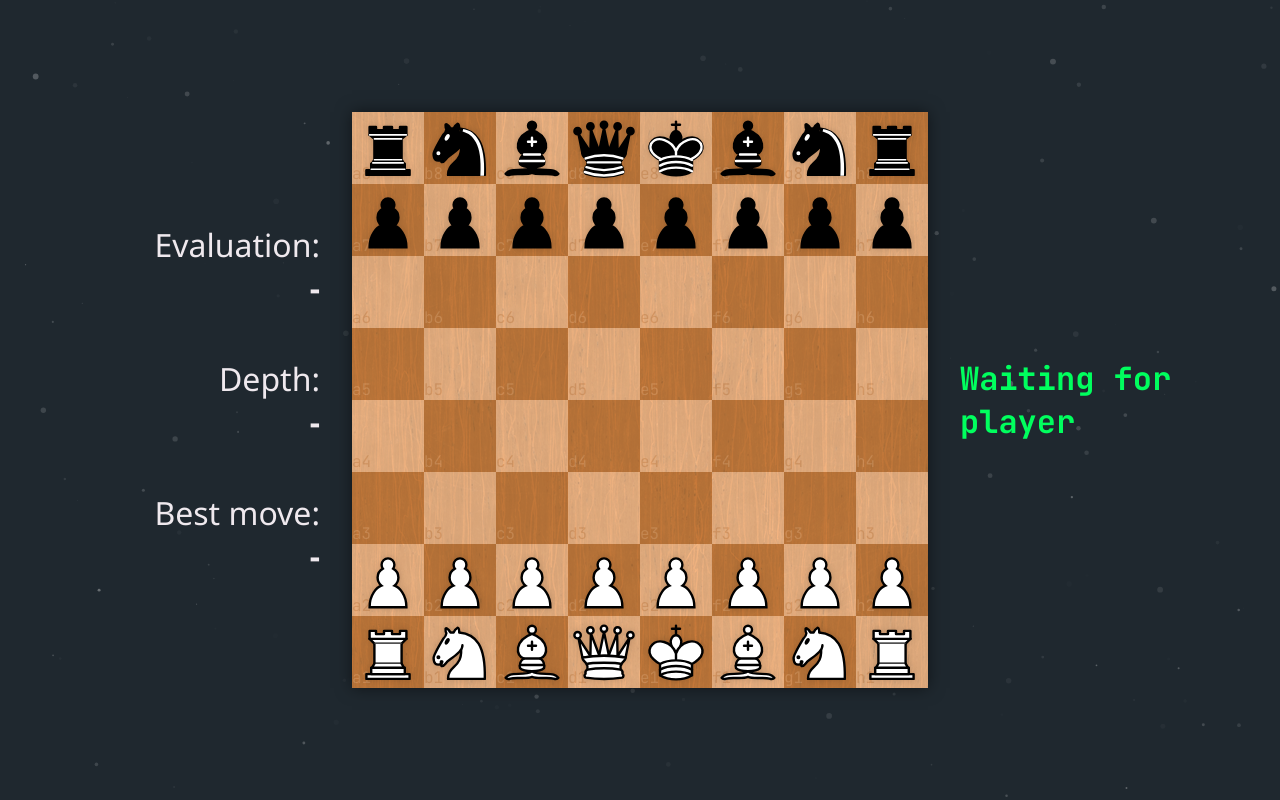
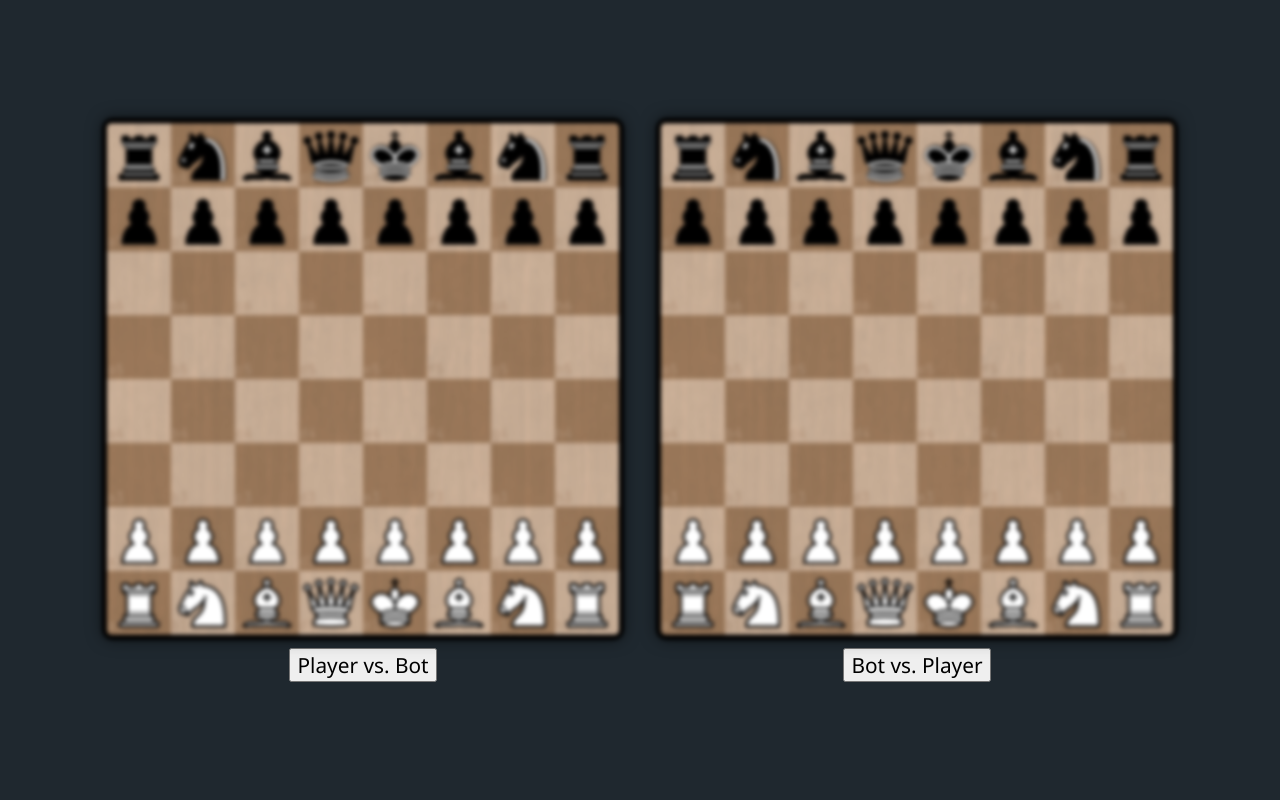
Before and after one commit to Repr-dev/Chess-Bot-WEB, a website: page index.html in a window 1280 px wide. Drawn offline with nearby package versions, Linux system fonts and the light colour scheme.

Commit message:
Main menu added (needs bot-vs-player image)

```diff
--- /dev/null
+++ b/game.html
@@ -0,0 +1,74 @@
+<!doctype html>
+<html lang="en">
+    <head>
+        <meta charset="UTF-8" />
+        <meta name="viewport" content="width=device-width, initial-scale=1.0" />
+        <title>Player vs. Bot</title>
+
+        <link rel="icon" href="assets/pieces/wp.svg" />
+
+        <link rel="preconnect" href="https://fonts.googleapis.com" />
+        <link rel="preconnect" href="https://fonts.gstatic.com" crossorigin />
+        <link
+            href="https://fonts.googleapis.com/css2?family=Noto+Sans:ital,wght@0,100..900;1,100..900&display=swap"
+            rel="stylesheet"
+        />
+        <link href="https://fonts.googleapis.com/css2?family=JetBrains+Mono:ital,wght@0,100..800;1,100..800&display=swap" rel="stylesheet">
+
+        <link rel="stylesheet" href="style.css" />
+    </head>
+    <body>
+        <div id="content-wrapper">
+            <div id="position-info">
+                <span>Evaluation: <br><span id="eval">-</span></span>
+                <span>Depth: <br><span id="depth">-</span></span>
+                <span>Best move: <br><button id="show-best-move" style="display: none;" onclick="showBestMove()">Show</button><span id="best-move">-</span></span>
+            </div>
+            <div id="board">
+                <!-- generated in JS -->
+            </div>
+            <div id="bot-info">
+                <span id="bot-status" class="waiting-for-player">Waiting for player</span>
+                <div id="post-game-div" style="display: none;"><button id="new-game" onclick="window.open('/', '_self')">New game</button></div>
+            </div>
+        </div>
+
+        <div id="particles-js"></div>
+        <script>
+            let urlParams = new URLSearchParams(window.location.search);
+            let mode = urlParams.get("mode");
+
+            const humanColor = mode != null ? (mode === "bvp" ? "b" : "w") : "w";
+
+            let icon = document.querySelector("link[rel='icon']");
+            icon.href = humanColor === "b" ? "./assets/pieces/bp.svg" : "./assets/pieces/wp.svg";
+        </script>
+        <script
+            src="https://cdnjs.cloudflare.com/ajax/libs/particles.js/2.0.0/particles.min.js"
+            integrity="sha512-Kef5sc7gfTacR7TZKelcrRs15ipf7+t+n7Zh6mKNJbmW+/RRdCW9nwfLn4YX0s2nO6Kv5Y2ChqgIakaC6PW09A=="
+            crossorigin="anonymous"
+            referrerpolicy="no-referrer"
+        ></script>
+        <script
+            src="https://cdnjs.cloudflare.com/ajax/libs/gsap/3.15.1/gsap.min.js"
+            integrity="sha512-VMHB/Dy1/3d+djJPdMhxbplbZgbfPNHy+yWCxB1MSrwUEcNE+gnviL/DwlGsh9wwobnRTiQc6ChK2ZoJamshXA=="
+            crossorigin="anonymous"
+            referrerpolicy="no-referrer"
+        ></script>
+        <script
+            src="https://cdnjs.cloudflare.com/ajax/libs/gsap/3.15.1/Draggable.min.js"
+            integrity="sha512-NKBTx98DcUYKhGHhXXFKMQvDSMyUzF4rkWbi8IF/clwZnpvMOqyBaSIcyWGdVaRCLfpgaMIeA/zPoja+SYz0Ng=="
+            crossorigin="anonymous"
+            referrerpolicy="no-referrer"
+        ></script>
+        <script type="importmap">
+            {
+                "imports": {
+                    "chess.js": "./node_modules/chess.js/dist/esm/chess.js"
+                }
+            }
+        </script>
+        <script src="index.js"></script>
+        <script type="module" src="module.js"></script>
+    </body>
+</html>
--- a/index.html
+++ b/index.html
@@ -5,7 +5,7 @@
         <meta name="viewport" content="width=device-width, initial-scale=1.0" />
         <title>Chess Bot Demo</title>
 
-        <link rel="icon" href="assets/pieces/wp.svg" />
+        <link rel="icon" href="assets/pieces/wk.svg" />
 
         <link rel="preconnect" href="https://fonts.googleapis.com" />
         <link rel="preconnect" href="https://fonts.gstatic.com" crossorigin />
@@ -19,16 +19,15 @@
     </head>
     <body>
         <div id="content-wrapper">
-            <div id="position-info">
-                <span>Evaluation: <br><span id="eval">-</span></span>
-                <span>Depth: <br><span id="depth">-</span></span>
-                <span>Best move: <br><button id="show-best-move" style="display: none;" onclick="showBestMove()">Show</button><span id="best-move">-</span></span>
-            </div>
-            <div id="board">
-                <!-- generated in JS -->
-            </div>
-            <div id="bot-info">
-                <span id="bot-status" class="waiting-for-player">Waiting for player</span>
+            <div id="game-option-wrapper">
+                <div class="game-option-container">
+                    <img class="game-option-thumbnail" src="./assets/player-vs-bot.png" onclick="window.open('game?mode=pvb', '_self')" draggable="false">
+                    <button id="p-v-b-button" onclick="window.open('game?mode=pvb', '_self')">Player vs. Bot</button>
+                </div>
+                <div class="game-option-container">
+                    <img class="game-option-thumbnail" src="./assets/player-vs-bot.png" onclick="window.open('game?mode=bvp', '_self')" draggable="false">
+                    <button id="b-v-p-button" onclick="window.open('game?mode=bvp', '_self')">Bot vs. Player</button>
+                </div>
             </div>
         </div>
 
@@ -39,26 +38,5 @@
             crossorigin="anonymous"
             referrerpolicy="no-referrer"
         ></script>
-        <script
-            src="https://cdnjs.cloudflare.com/ajax/libs/gsap/3.15.1/gsap.min.js"
-            integrity="sha512-VMHB/Dy1/3d+djJPdMhxbplbZgbfPNHy+yWCxB1MSrwUEcNE+gnviL/DwlGsh9wwobnRTiQc6ChK2ZoJamshXA=="
-            crossorigin="anonymous"
-            referrerpolicy="no-referrer"
-        ></script>
-        <script
-            src="https://cdnjs.cloudflare.com/ajax/libs/gsap/3.15.1/Draggable.min.js"
-            integrity="sha512-NKBTx98DcUYKhGHhXXFKMQvDSMyUzF4rkWbi8IF/clwZnpvMOqyBaSIcyWGdVaRCLfpgaMIeA/zPoja+SYz0Ng=="
-            crossorigin="anonymous"
-            referrerpolicy="no-referrer"
-        ></script>
-        <script type="importmap">
-            {
-                "imports": {
-                    "chess.js": "./node_modules/chess.js/dist/esm/chess.js"
-                }
-            }
-        </script>
-        <script src="index.js"></script>
-        <script type="module" src="module.js"></script>
     </body>
 </html>
--- a/index.js
+++ b/index.js
@@ -1,6 +1,4 @@
 "use strict";
-
-const humanColor = "w";
 
 gsap.registerPlugin(Draggable);
 
@@ -8,6 +6,9 @@ gsap.registerPlugin(Draggable);
 particlesJS.load("particles-js", "assets/particles.json");
 
 // Chessboard initialization
+
+// transforforms coordinates when the board is flipped
+const coordTransform = k => humanColor === "w" ? k : 7 - k;
 
 // squares
 let board = document.querySelector("#board");
@@ -24,15 +25,15 @@ function squareCoordsToIndex(coords) {
 for (let i = 0; i < 8; i++) {
     let rank = document.createElement("div");
     rank.classList.add("rank");
-    rank.id = "rank-" + (8 - i);
+    rank.id = "rank-" + (8 - coordTransform(i));
 
     for (let j = 0; j < 8; j++) {
         let square = document.createElement("div");
-        square.classList.add((i + j) % 2 === 0 ? "light-square" : "dark-square");
-        square.id = squareIndexToCoords(i, j);
+        square.classList.add((coordTransform(i) + coordTransform(j)) % 2 === 0 ? "light-square" : "dark-square");
+        square.id = squareIndexToCoords(coordTransform(i), coordTransform(j));
 
         rank.appendChild(square);
-        squares[i].push(square);
+        squares[coordTransform(i)][coordTransform(j)] = square;
     }
 
     board.appendChild(rank);
@@ -51,18 +52,19 @@ const startingPosition = [
 ];
 let squareContents = [[], [], [], [], [], [], [], []];
 for (let i = 0; i < 8; i++) {
-    if (startingPosition[i].length === 0) continue;
+    if (startingPosition[coordTransform(i)].length === 0) continue;
 
     for (let j = 0; j < 8; j++) {
-        let pieceType = startingPosition[i][j];
+        let pieceType = startingPosition[coordTransform(i)][coordTransform(j)];
         let piece = document.createElement("img");
         piece.classList.add("piece");
-        if (humanColor === "w") piece.classList.add(i < 4 ? "bot-piece" : "human-piece");
-        if (humanColor === "b") piece.classList.add(i < 4 ? "human-piece" : "bot-piece");
+        if (humanColor === "w") piece.classList.add(coordTransform(i) < 4 ? "bot-piece" : "human-piece");
+        else piece.classList.add(coordTransform(i) < 4 ? "human-piece" : "bot-piece");
         piece.setAttribute("draggable", "false");
         piece.src = `assets/pieces/${pieceType}.svg`;
-        squares[i][j].appendChild(piece);
-        squareContents[i].push(piece);
+
+        squares[coordTransform(i)][coordTransform(j)].appendChild(piece);
+        squareContents[coordTransform(i)][coordTransform(j)] = piece;
     }
 }
 
--- a/module.js
+++ b/module.js
@@ -2,12 +2,14 @@
 import { Chess } from "chess.js";
 
 const chess = new Chess();
+const botMovetime = 1500; // milliseconds
 
 let evalEl = document.querySelector("#eval");
 let depthEl = document.querySelector("#depth");
 let bestMoveEl = document.querySelector("#best-move");
 let showBestMoveBtn = document.querySelector("#show-best-move");
 let botStatusEl = document.querySelector("#bot-status");
+let postGameDiv = document.querySelector("#post-game-div");
 function updateBotStatus(waiting) {
     if (chess.isGameOver()) {
         botStatusEl.textContent = "GAME OVER";
@@ -16,6 +18,8 @@ function updateBotStatus(waiting) {
         showBestMoveBtn.style.display = "none";
         bestMoveEl.style.display = "inline";
         bestMoveEl.textContent = "-";
+
+        postGameDiv.style.display = "block";
         return;
     }
 
@@ -31,7 +35,7 @@ function updateBotStatus(waiting) {
         bestMoveEl.style.display = "none";
     }
 }
-updateBotStatus(true);
+updateBotStatus(humanColor === "w" ? true : false);
 
 // Moving pieces (non-socket-dependent)
 let moveList = [];
@@ -132,6 +136,7 @@ const socket = new WebSocket(socketLocation);
 
 socket.addEventListener("open", () => {
     console.log("Connected to server at " + socketLocation);
+    if (humanColor !== "w") sendMoveToBot(null, null, true);
     socket.send("ucinewgame");
 });
 
@@ -194,17 +199,21 @@ function clearHighlightedSquares() {
         }
     }
 }
-function sendMoveToBot(piece, toSquare) {
+function sendMoveToBot(piece, toSquare, isFirstMove = false) {
     let baseMessage = "position fen rnbqkbnr/pppppppp/8/8/8/8/PPPPPPPP/RNBQKBNR w KQkq - 0 1 moves ";
-    const movetime = 1500;
 
-    moveList.push(piece.parentElement.id + toSquare.id);
-    let writtenMoveList = moveList.join(" ");
-    let message = baseMessage + writtenMoveList + "\n";
+    if (isFirstMove) {
+        baseMessage = "position fen rnbqkbnr/pppppppp/8/8/8/8/PPPPPPPP/RNBQKBNR w KQkq - 0 1\n";
+        socket.send(baseMessage);
+    }
+    else {
+        moveList.push(piece.parentElement.id + toSquare.id);
+        let writtenMoveList = moveList.join(" ");
+        let message = baseMessage + writtenMoveList + "\n";
+        socket.send(message);
+    }
 
-    socket.send(message);
-    socket.send(`go movetime ${movetime}\n`);
-
+    socket.send(`go movetime ${botMovetime}\n`);
     updateBotStatus(false);
 }
 Draggable.create(".human-piece", {
--- a/server.js
+++ b/server.js
@@ -40,7 +40,7 @@ bot.on("close", code => {
 const app = express();
 const server = http.createServer(app);
 const wss = new WebSocketServer({ server });
-app.use(express.static(process.cwd()));
+app.use(express.static(process.cwd(), { extensions: ['html'] }));
 
 wss.on("connection", ws => {
     console.log("Connected to client!");
--- a/style.css
+++ b/style.css
@@ -27,6 +27,39 @@ body {
     align-items: center;
     flex-direction: row;
     gap: 2rem;
+}
+
+#game-option-wrapper {
+    display: flex;
+    flex-direction: row;
+    justify-content: center;
+    align-items: center;
+    gap: 2rem;
+    height: 100%;
+    width: 100%;
+}
+.game-option-container {
+    display: flex;
+    flex-direction: column;
+    justify-content: center;
+    align-items: center;
+    gap: 0.5rem;
+    height: 100%;
+}
+.game-option-thumbnail {
+    width: min(40vw, 85vh);
+    height: min(40vw, 85vh);
+    box-shadow: 0 0 15px rgba(0, 0, 0, 0.5);
+    cursor: pointer;
+    border: 5px solid black;
+    border-radius: 10px;
+    transition: 0.15s ease-in-out;
+}
+.game-option-thumbnail:hover {
+    transform: scale(1.01);
+}
+.game-option-thumbnail:not(:hover) {
+    filter: blur(2px) grayscale(50%);
 }
 
 #board {
@@ -87,7 +120,7 @@ body {
     height: var(--square-size);
     z-index: 2;
     position: absolute;
-    filter: drop-shadow(0 0 3px rgba(0, 0, 0, 0.15));
+    filter: drop-shadow(0 0 5px rgba(0, 0, 0, 0.15));
     user-select: none;
 }
 .human-piece {
@@ -101,23 +134,26 @@ body {
     font-size: 2rem;
     display: flex;
     flex-direction: column;
-    gap: 3rem;
     flex: 1;
 }
 #position-info {
     justify-content: flex-end;
     text-align: right;
+    gap: 3rem;
     width: 100%;
+}
+#bot-info {
+    gap: 0.5rem;
 }
 #eval, #depth, #best-move {
     font-weight: bold;
 }
-#show-best-move {
+button {
     font-size: 1.3rem;
     cursor: pointer;
     transition: 0.1s ease-in-out;
 }
-#show-best-move:hover {
+button:hover {
     transform: scale(1.1);
 }
 #bot-status {
```
Also changed, not shown: assets/player-vs-bot.png (added).
